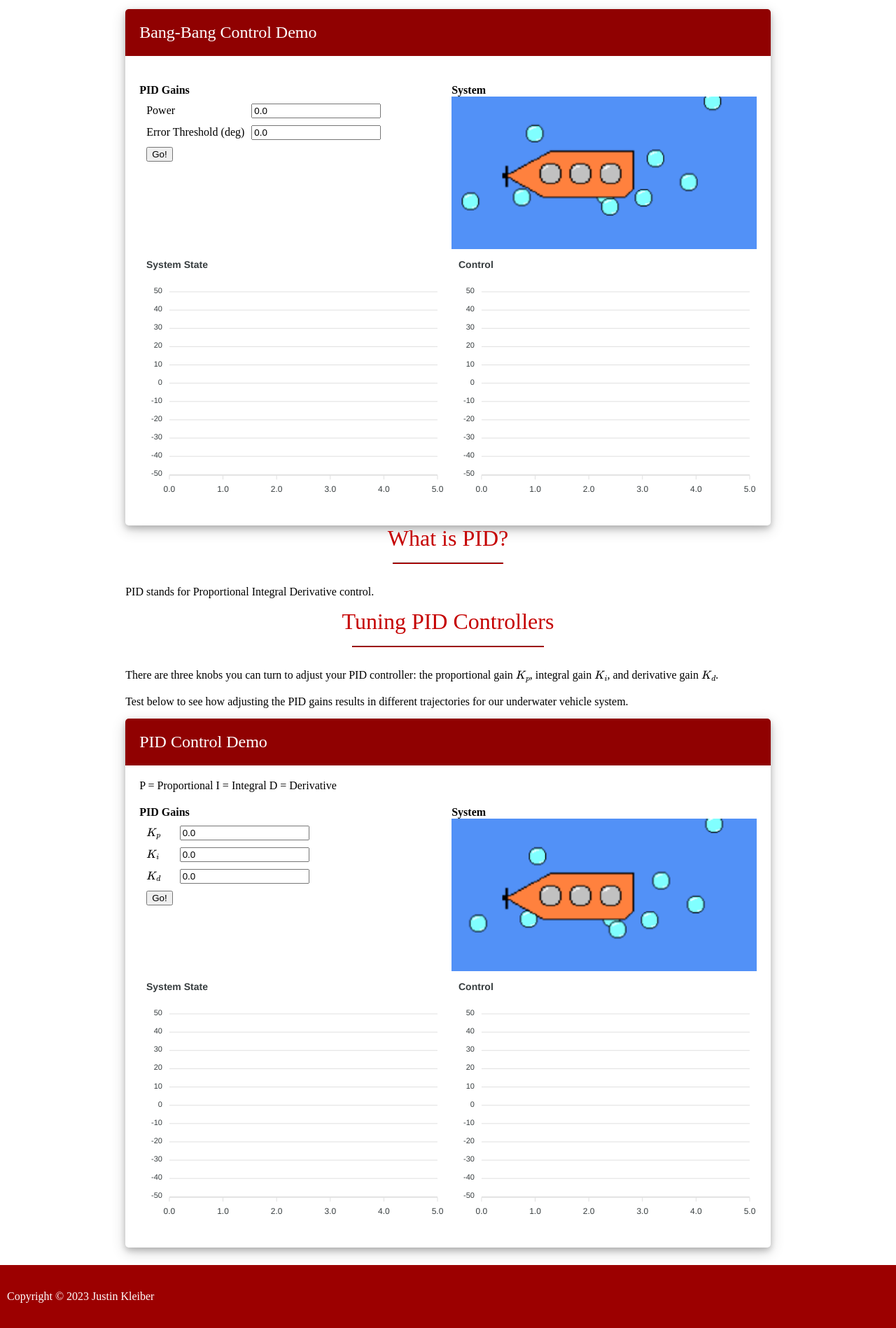
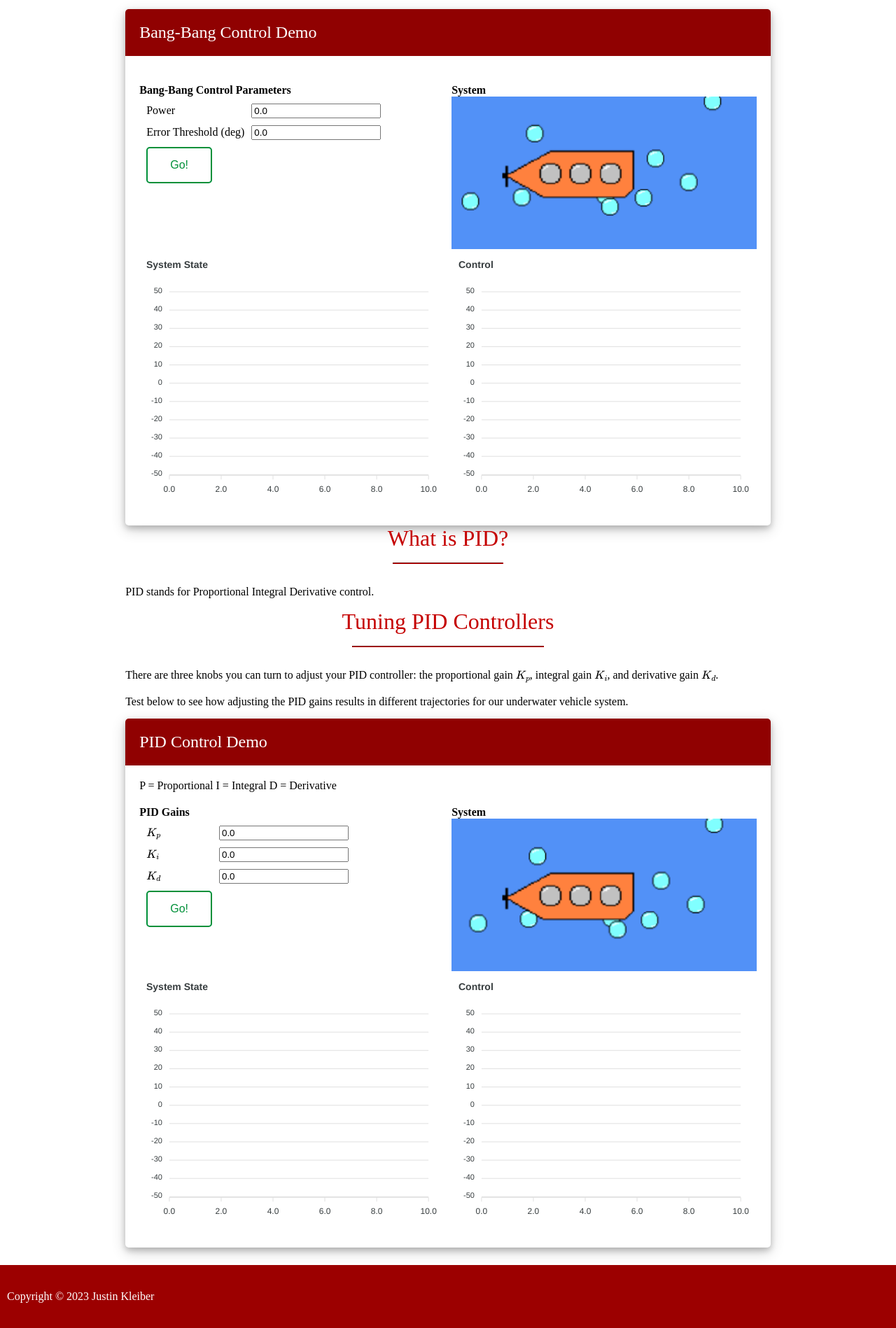
Before and after one commit to jkleiber/controls-tutorials, a Flask app: page /pid-control.html in a window 1280 px wide. Shown: the part 1234-3132 px from the top of the page at 70% size. Run offline with Flask 2, Linux system fonts and the light colour scheme; some libraries are stand-ins or nearby versions; some web fonts are replaced.

Commit message:
Upgrades button style

```diff
--- a/app/static/css/main.css
+++ b/app/static/css/main.css
@@ -277,6 +277,28 @@ input.example-user-input {
     display: table-cell;
 }
 
+.example-button {
+    background-color: rgb(255, 255, 255);
+    border-color: rgb(1, 144, 57);
+    border-width: 2px;
+    border-style: solid;
+    color: rgb(1, 144, 57);
+    padding: 15px 32px;
+    text-align: center;
+    text-decoration: none;
+    display: inline-block;
+    font-size: 16px;
+    cursor: pointer;
+    border-radius: 5px;
+    font-weight: 400;
+
+}
+
+.example-button:hover {
+    background-color: rgb(1, 144, 57);
+    color: white;
+}
+
 
 /* Button / Link Styles */
 .go-button {
--- a/app/templates/pid-control.html
+++ b/app/templates/pid-control.html
@@ -143,7 +143,7 @@
 
                         <div class="wrapper-2x2">
                             <div id="bb-control-inputs" class="example-inputs">
-                                <b>PID Gains</b>
+                                <b>Bang-Bang Control Parameters</b>
                                 <div class="example-input-panel">
 
                                     <p class="example-user-input-container">
@@ -156,7 +156,7 @@
                                         <input type="number" id="thresh-input" class="example-user-input" value="0.0">
                                     </p>
 
-                                    <button onclick="run_bb_sim()">Go!</button>
+                                    <button onclick="run_bb_sim()" class="example-button">Go!</button>
 
                                 </div>
                             </div>
@@ -167,7 +167,7 @@
                             <div id="x-chart-bb-control" class="realtime-example-chart"></div>
                             <div id="u-chart-bb-control" class="realtime-example-chart"></div>
                         </div>
-
+                        <!-- Power: 35, deadband: 10 -->
 
 
 
@@ -236,7 +236,7 @@
                                         <input type="number" id="kd-input" class="example-user-input" value="0.0">
                                     </p>
 
-                                    <button onclick="run_pid_sim()">Go!</button>
+                                    <button onclick="run_pid_sim()" class="example-button">Go!</button>
 
                                 </div>
                             </div>
@@ -248,7 +248,7 @@
                             <div id="u-chart-pid-control" class="realtime-example-chart"></div>
                         </div>
 
-
+                        <!-- P: 2, I: 0.01, D: 0.75 -->
 
 
                     </div>
@@ -263,10 +263,11 @@
         // Simulation Constants
         let TIME_INTERVAL_MS = 100;
         let NUM_BUBBLES = 7;
-        let SIM_TF = 5; // final sim time
+        let SIM_TF = 10; // final sim time
         let SIM_DT = TIME_INTERVAL_MS / 1000;
         let MIN_X0 = 25;
         let MAX_X0 = 45;
+        let HINT_TRIES = 7;
 
         /**
          * PID EXAMPLE
@@ -283,6 +284,7 @@
         var pid_Kp = 0.5; // Proportional gain
         var pid_tf = SIM_TF;
         var pid_dt = SIM_DT;
+        var pid_tries = 0;
 
 
         // PID control example charts
@@ -338,7 +340,7 @@
         u_chart_bb.render();
 
         var bb_control_run = false;
-        var first_run = true;
+        var bb_tries = 0;
 
         var bb_charts_dict = {
             x_chart: x_chart_bb,
@@ -370,6 +372,7 @@
         function run_pid_sim() {
             // Set state to running
             pid_control_run = true;
+            pid_tries += 1;
 
             // Reset the views.
             example_reset(pid_x_data, pid_pid_data);
@@ -389,7 +392,7 @@
         function run_bb_sim() {
             // Set state to running
             bb_control_run = true;
-
+            bb_tries += 1;
             // Reset the views.
             bb_example_reset(bb_x_data, bb_u_data);
             bb_sim_data.prev_error = 0;
```
